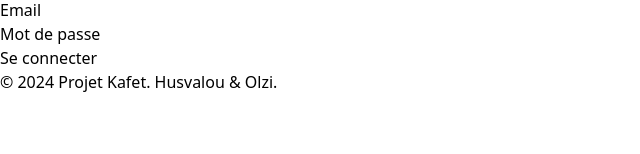
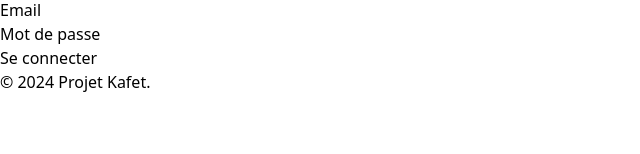
Before and after one commit to OlziYT/Cafet, a React (Vite) app: page /login in a window 1280 px wide. Shown: the part 146-300 px from the top of the page, without its empty margins (0-640 px from the left). Built offline with nearby package versions, Linux system fonts and the light colour scheme.

Commit message:
Update Footer.tsx
footer change

```diff
--- a/src/components/Footer.tsx
+++ b/src/components/Footer.tsx
@@ -4,7 +4,7 @@ const Footer: React.FC = () => {
   return (
     <footer className="bg-gray-800 text-white py-4">
       <div className="container mx-auto px-4 text-center">
-        <p>&copy; 2024 Projet Kafet. Husvalou & Olzi.</p>
+        <p>&copy; 2024 Projet Kafet.</p>
       </div>
     </footer>
   )
```
